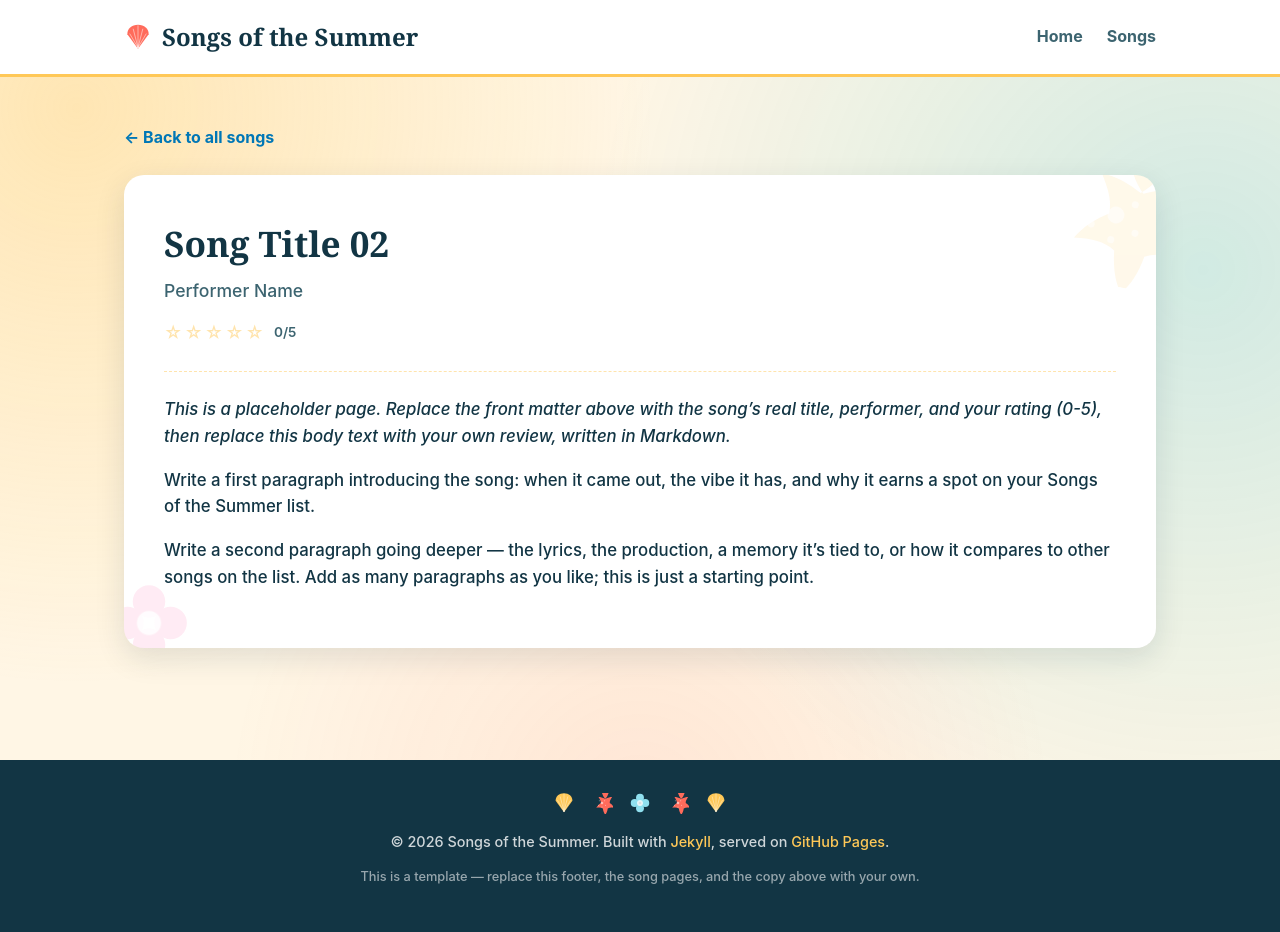
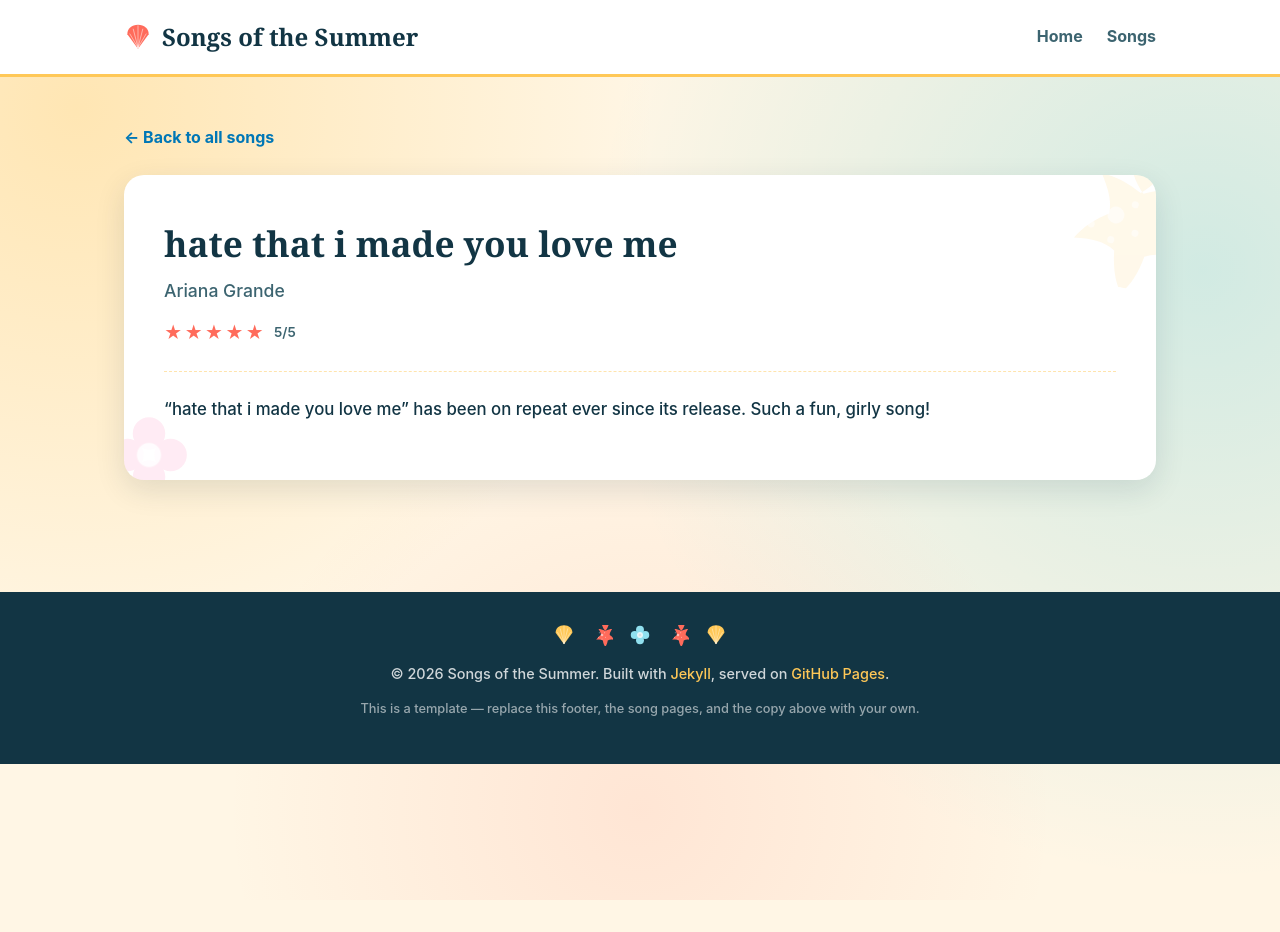
Before and after one commit to alisamfoster/songsofthesummer, a Jekyll site: the page built from _songs/song-02.md, in a window 1280 px wide. Built offline with Jekyll 4.4.1, drawn with Linux system fonts in a browser that asks for light colours; after the commit the page ends 900 px from its top, so only the background shows below that.

Commit message:
Update song-02.md

```diff
--- a/_songs/song-02.md
+++ b/_songs/song-02.md
@@ -1,17 +1,8 @@
 ---
 song_number: 2
-title: "Song Title 02"
-performer: "Performer Name"
-rating: 0
+title: "hate that i made you love me"
+performer: "Ariana Grande"
+rating: 5
 ---
 
-_This is a placeholder page. Replace the front matter above with the song's real
-title, performer, and your rating (0-5), then replace this body text with your
-own review, written in Markdown._
-
-Write a first paragraph introducing the song: when it came out, the vibe it
-has, and why it earns a spot on your Songs of the Summer list.
-
-Write a second paragraph going deeper &mdash; the lyrics, the production, a
-memory it's tied to, or how it compares to other songs on the list. Add as
-many paragraphs as you like; this is just a starting point.
+"hate that i made you love me" has been on repeat ever since its release. Such a fun, girly song!
```
